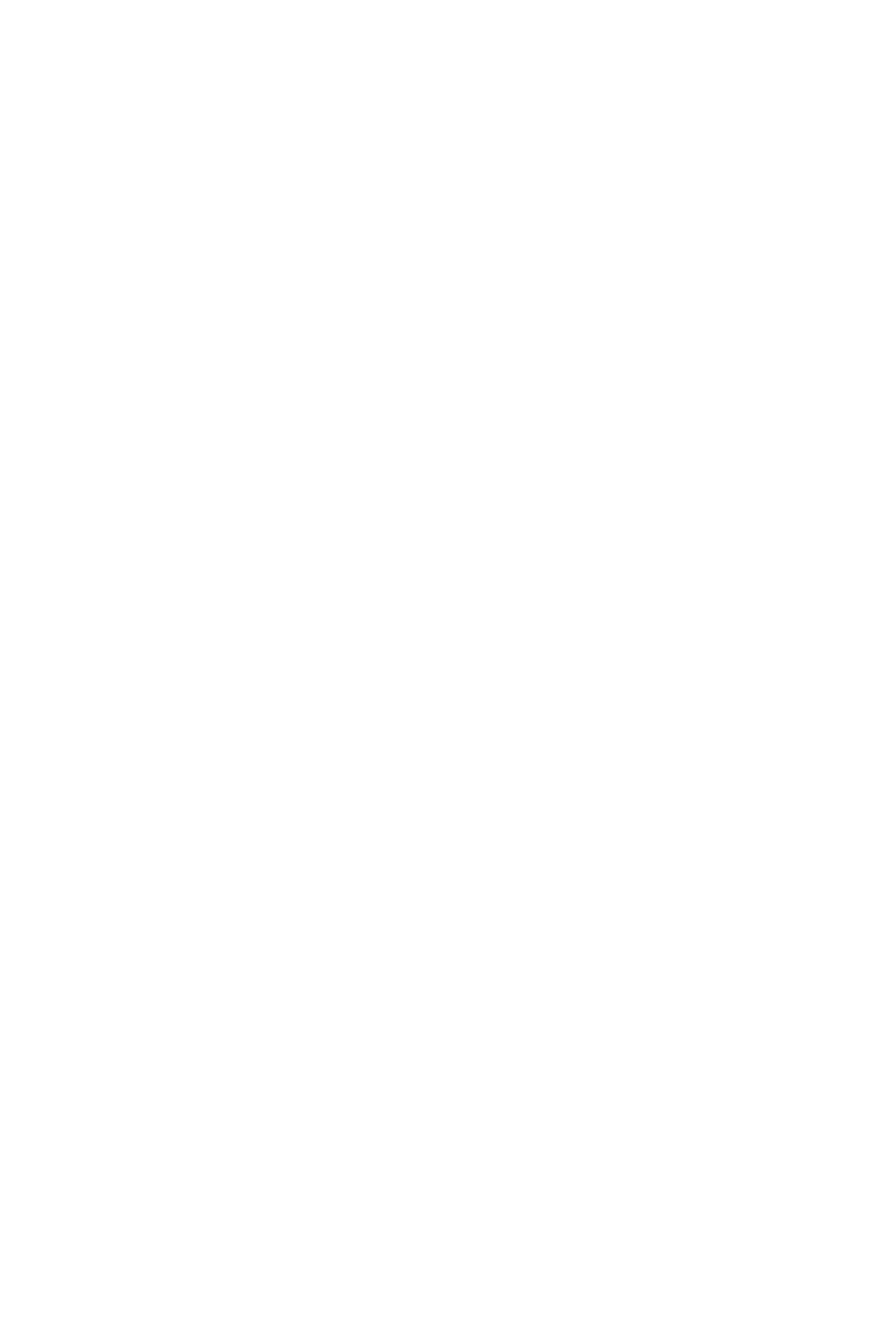
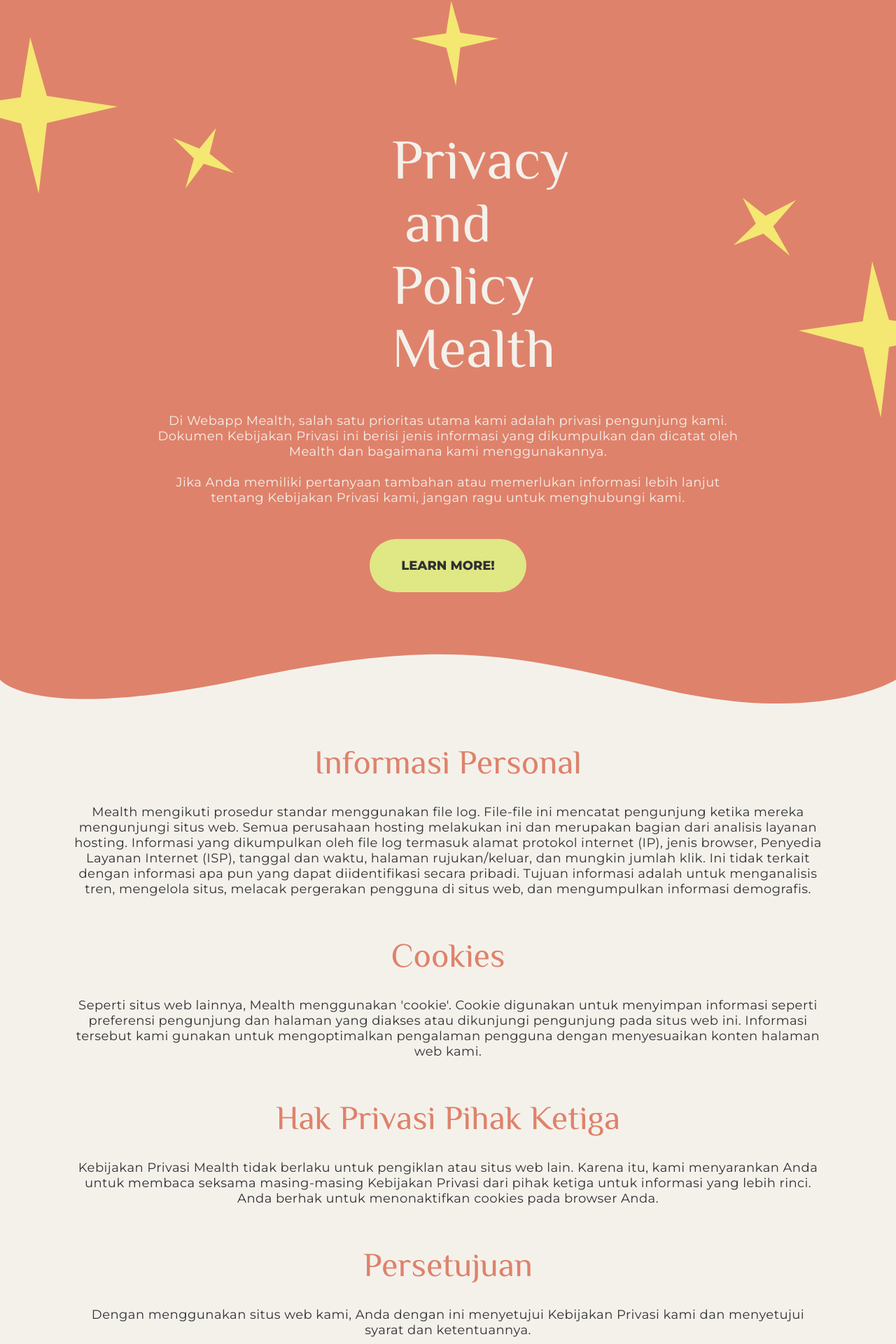
Before and after one commit to LordGedelicious/MealthWebApp, a React (Vite) app: page /PrivacyPolicy in a window 1280 px wide. Shown: the part 136-2056 px from the top of the page at 70% size. Before the commit the page ends 800 px from the top, so only its background shows below. Built offline with nearby package versions, Linux system fonts and the light colour scheme.

Commit message:
add privacy policy page

```diff
--- a/src/components/Navbar.tsx
+++ b/src/components/Navbar.tsx
@@ -2,7 +2,7 @@
 
 const Navbar = () => {
   return (
-    <div className="absolute bg-[#FFFFFF] h-[5em] w-[100%] flex flex-row justify-between items-center text-black">
+    <div className="absolute bg-[#FFFFFF] h-[5em] w-[100%] flex flex-row justify-between items-center text-black z-10">
       {/* Logo and Title */}
       <div className="flex flex-row items-center">
         <img src={Logo} alt="Logo" className="h-[5em]" />
--- /dev/null
+++ b/src/pages/PrivacyPolicy.tsx
@@ -0,0 +1,79 @@
+import Navbar from "../components/Navbar";
+import Footer from "../components/Footer";
+import Wave from "../images/wave-privacypolicy1.svg";
+import Star from "../images/vstock svg-07.svg";
+import { useRef } from "react";
+
+const PrivacyPolicy = () => {
+  const privacyPolicySection = useRef(null);
+
+  const gotoPrivacyPolicySection = () => privacyPolicySection.current.scrollIntoView({ behavior: 'smooth' })
+
+  return (
+    <>
+      <Navbar />
+      <div className="bg-red pt-[40vh] text-center pb-[9vh] relative overflow-hidden">
+        <img src={Star} alt="" className="w-[23rem] absolute -left-[8.2rem] top-[8rem]"/>
+        <img src={Star} alt="" className="w-[10rem] absolute left-[13rem] top-[18rem] rotate-[30deg]"/>
+        <img src={Star} alt="" className="w-[12.5rem] absolute left-[43%] top-[6.5rem]"/>
+        <img src={Star} alt="" className="w-[11rem] absolute right-[6rem] top-[23.5rem] rotate-[-36deg]"/>
+        <img src={Star} alt="" className="w-[23rem] absolute -right-[10rem] top-[28rem]"/>
+
+        <h1 className="text-white text-[5rem] leading-[5.6rem] font-medium align-middle px-[60vh] mx-[10vh] pb-[6vh]">Privacy and Policy Mealth</h1>
+        <p className="text-white text-lg tracking-wide font-[400] leading-[1.375rem] pb-[6vh] px-[28vh]">
+            Di Webapp Mealth, salah satu prioritas utama kami adalah privasi pengunjung kami.
+            Dokumen Kebijakan Privasi ini berisi jenis informasi yang dikumpulkan dan dicatat
+            oleh Mealth dan bagaimana kami menggunakannya.
+            <br />
+            <br />
+            Jika Anda memiliki pertanyaan tambahan atau memerlukan informasi lebih lanjut tentang
+            Kebijakan Privasi kami, jangan ragu untuk menghubungi kami.
+        </p>
+        <button className="bg-green text-black w-[28vh] h-[9.5vh] rounded-[40px] font-extrabold text-lg hover:scale-110 ease-in duration-300" onClick={gotoPrivacyPolicySection}>
+            LEARN MORE!
+        </button>
+      </div>
+      <div className="bg-white pb-[5rem] text-center">
+        <img src={Wave} alt="" className="w-full mb-[6vh]"/>
+
+        <div ref={privacyPolicySection} className="px-[13vh]">
+            <div className="pb-[3rem]">
+                <h1 className="text-red font-medium text-[3rem] pb-[1.5rem]">Informasi Personal</h1>
+                <p className="text-black text-lg tracking-wide leading-[1.375rem] font-[400]">
+                    Mealth mengikuti prosedur standar menggunakan file log. File-file ini mencatat pengunjung ketika mereka mengunjungi situs web.
+                    Semua perusahaan hosting melakukan ini dan merupakan bagian dari analisis layanan hosting. Informasi yang dikumpulkan oleh file log
+                    termasuk alamat protokol internet (IP), jenis browser, Penyedia Layanan Internet (ISP), tanggal dan waktu, halaman rujukan/keluar, dan
+                    mungkin jumlah klik. Ini tidak terkait dengan informasi apa pun yang dapat diidentifikasi secara pribadi. Tujuan informasi adalah untuk
+                    menganalisis tren, mengelola situs, melacak pergerakan pengguna di situs web, dan mengumpulkan informasi demografis.
+                </p>
+            </div>
+            <div className="pb-[3rem]">
+                <h1 className="text-red font-medium text-[3rem] pb-[1.5rem]">Cookies</h1>
+                <p className="text-black text-lg tracking-wide leading-[1.375rem] font-[400]">
+                    Seperti situs web lainnya, Mealth menggunakan 'cookie'. Cookie digunakan untuk menyimpan informasi seperti preferensi pengunjung
+                    dan halaman yang diakses atau dikunjungi pengunjung pada situs web ini. Informasi tersebut kami gunakan untuk mengoptimalkan
+                    pengalaman pengguna dengan menyesuaikan konten halaman web kami.
+                </p>
+            </div>
+            <div className="pb-[3rem]">
+                <h1 className="text-red font-medium text-[3rem] pb-[1.5rem]">Hak Privasi Pihak Ketiga</h1>
+                <p className="text-black text-lg tracking-wide leading-[1.375rem] font-[400]">
+                    Kebijakan Privasi Mealth tidak berlaku untuk pengiklan atau situs web lain. Karena itu, kami menyarankan Anda untuk membaca
+                    seksama masing-masing Kebijakan Privasi dari pihak ketiga untuk informasi yang lebih rinci. Anda berhak untuk menonaktifkan cookies
+                    pada browser Anda.
+                </p>
+            </div>
+            <div className="pb-[3rem]">
+                <h1 className="text-red font-medium text-[3rem] pb-[1.5rem]">Persetujuan</h1>
+                <p className="text-black text-lg tracking-wide leading-[1.375rem] font-[400]">
+                    Dengan menggunakan situs web kami, Anda dengan ini menyetujui Kebijakan Privasi kami dan menyetujui syarat dan ketentuannya.
+                </p>
+            </div>
+        </div>
+      </div>
+      <Footer />
+    </>
+  );
+};
+
+export default PrivacyPolicy;
--- a/src/routes/routes.tsx
+++ b/src/routes/routes.tsx
@@ -1,5 +1,6 @@
 import React from 'react';
 import HomePage from '../pages/HomePage';
+import PrivacyPolicy from '../pages/PrivacyPolicy';
 import NotFound from '../pages/NotFound';
 
 export type route = {
@@ -20,6 +21,8 @@
 });
 
 export const HOME_PAGE = toRoute('Home', '/', HomePage);
+
+export const PRIVACYPOLICY_PAGE = toRoute('Privacy Policy', '/PrivacyPolicy', PrivacyPolicy)
 
 export const NOTFOUND_PAGE = toRoute('Not Found', '/:rest*', NotFound);
 
@@ -43,5 +46,6 @@
 
 export const AllRoutes = [
   HOME_PAGE,
+  PRIVACYPOLICY_PAGE,
   NOTFOUND_PAGE,
 ];
```
Also changed, not shown: src/images/wave-privacypolicy1.svg (added), 1 other file (tests, documents, lock files or other folders).
